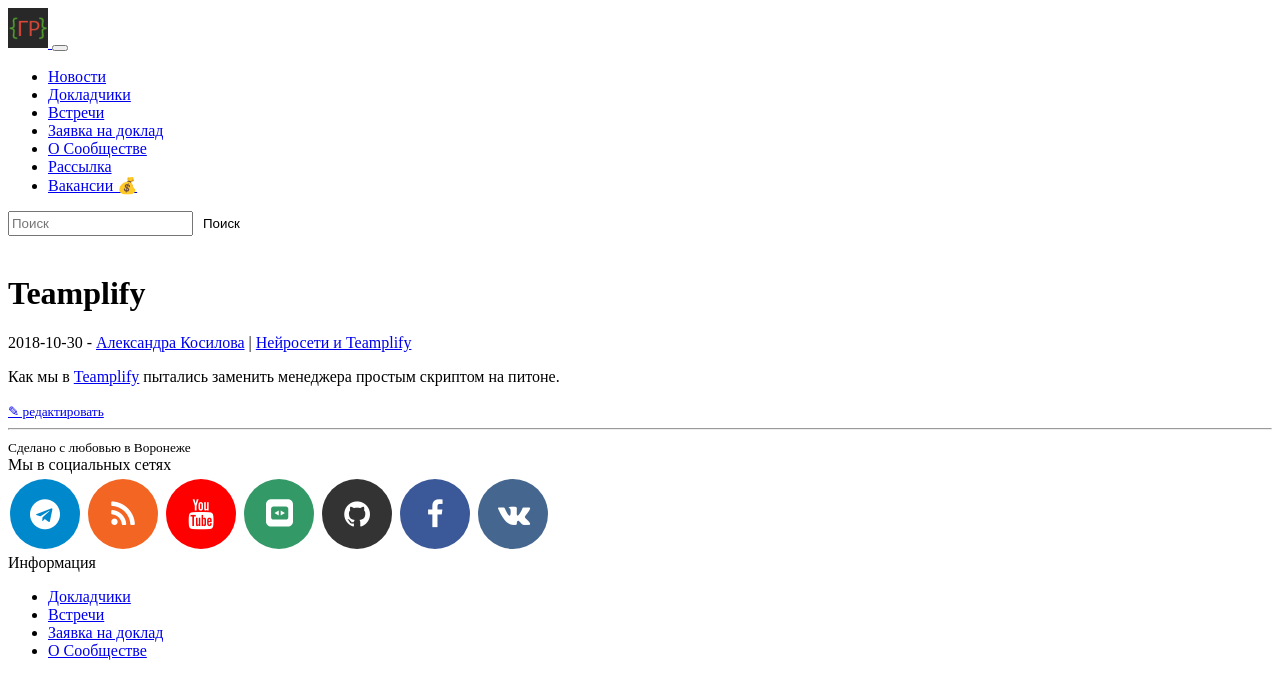
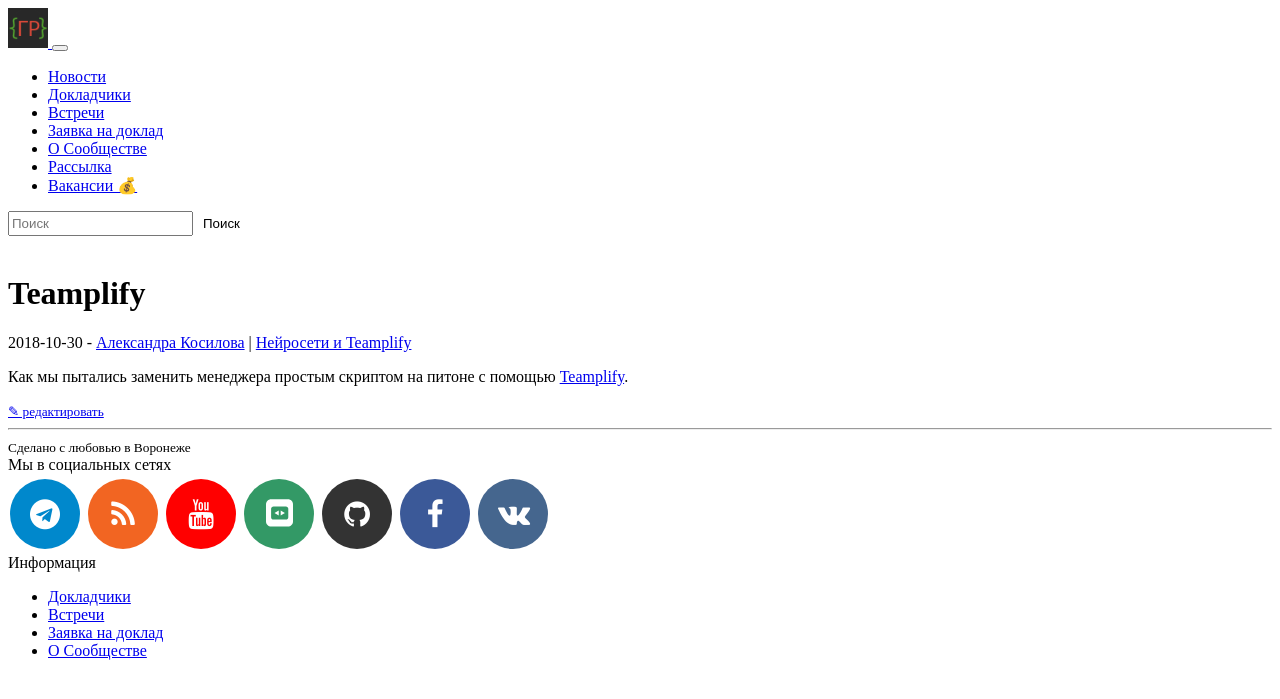
Before and after one commit to deeprefactoring/deeprefactoring.github.io, a Jekyll site: the page built from _papers/35-teamplify.md, in a window 1280 px wide. Shown: the top 699 px of the page. Built offline with Jekyll 4.4.1, drawn with Linux system fonts in a browser that asks for light colours; nearby versions of some CDN libraries; comment, search, counter and statistics services are not loaded.

Commit message:
Update alexandra photo; fix teamplify desciption (#142)

```diff
--- a/_papers/35-teamplify.md
+++ b/_papers/35-teamplify.md
@@ -11,6 +11,6 @@
 speakerdeck_id:
 
 about: |
-  Как мы в [Teamplify](http://teamplify.com/) пытались заменить менеджера простым скриптом на питоне.
+  Как мы пытались заменить менеджера простым скриптом на питоне с помощью [Teamplify](http://teamplify.com/).
 
 ---
```
Also changed, not shown: assets/avatars/alexandra-kosilova.jpg.
